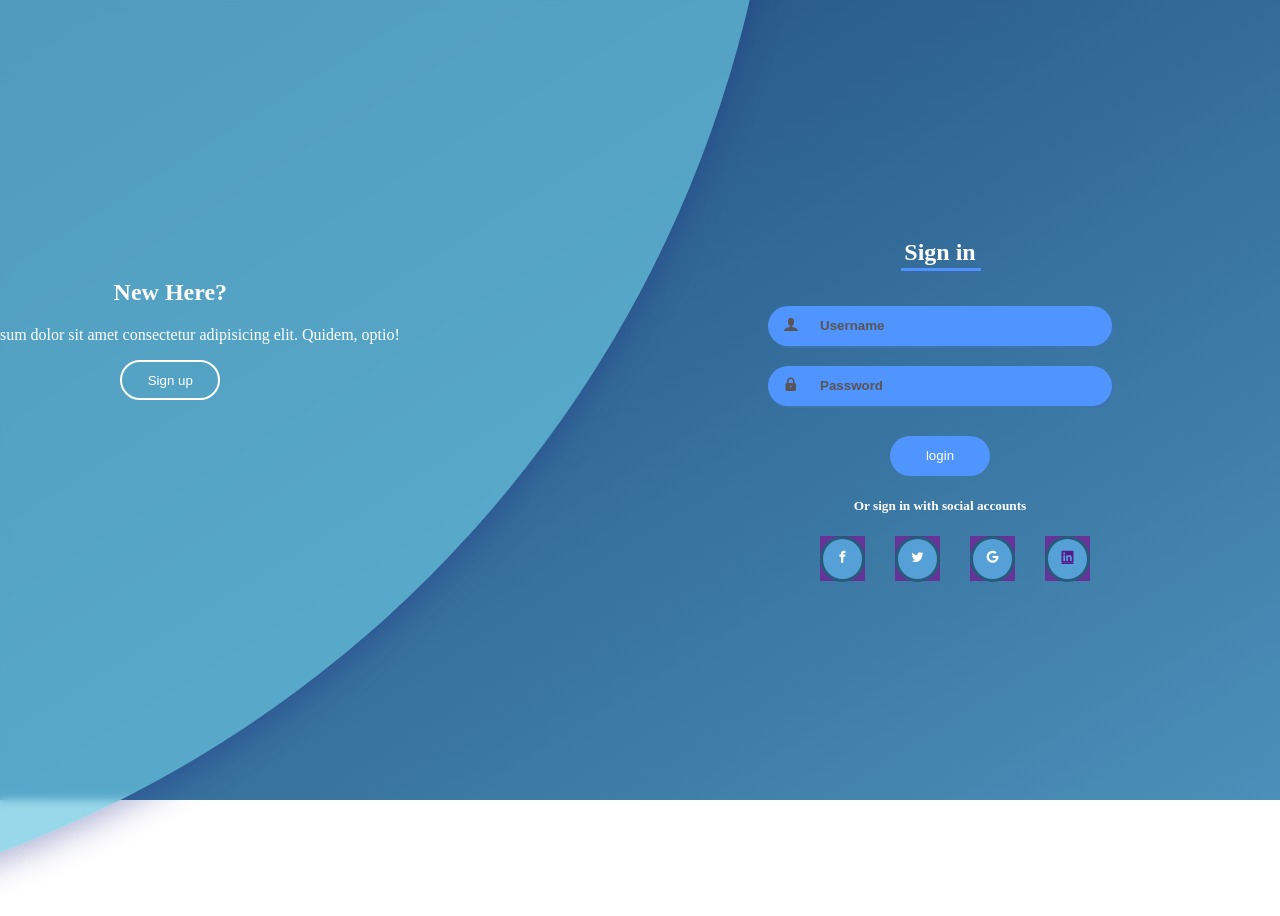
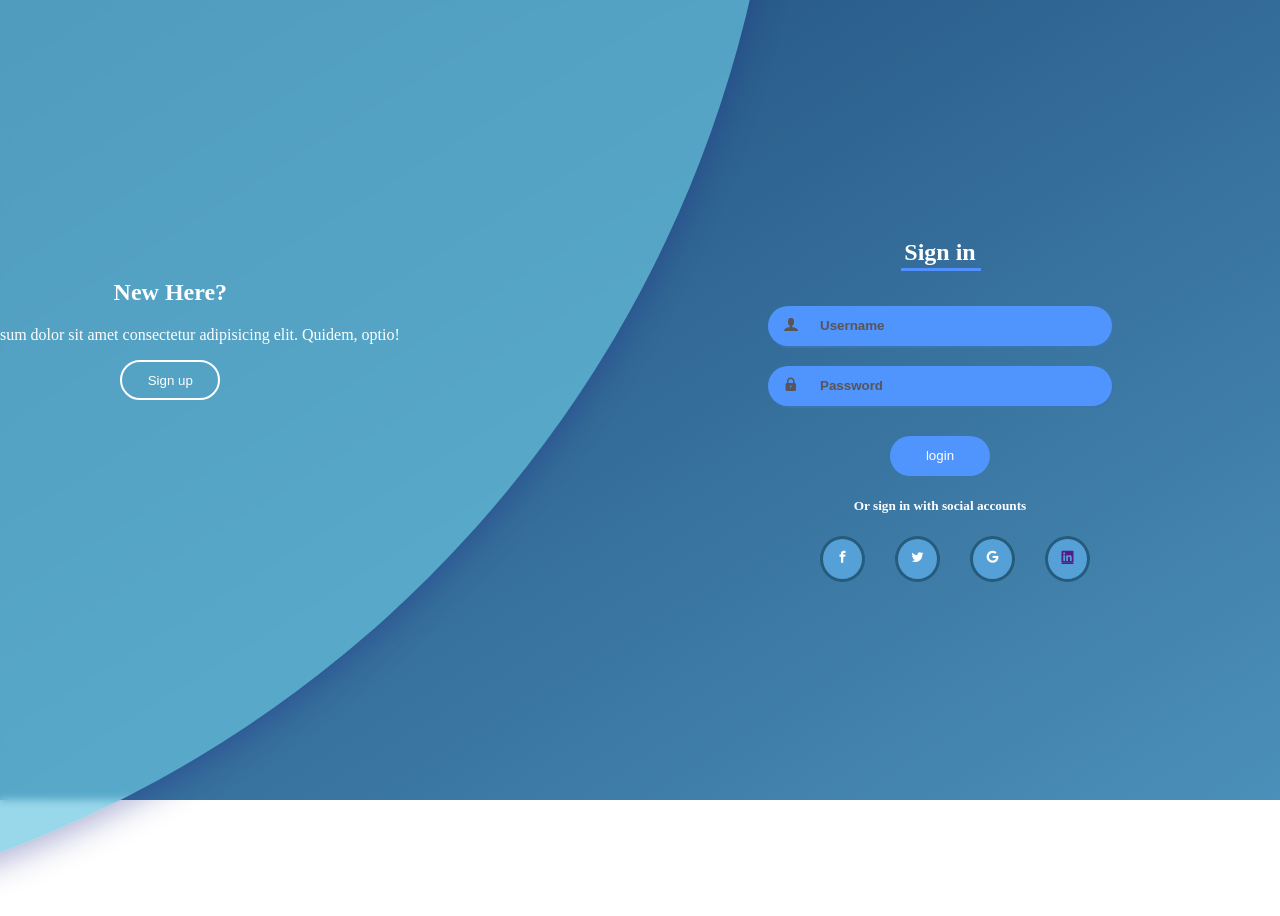
Before and after one commit to gultaj418/glass-morphism, a plain HTML site: page index.html in a window 1280 px wide. Shown: the top 916 px of the page. Drawn offline with nearby package versions, Linux system fonts and the light colour scheme.

Commit message:
transparent

```diff
--- a/style.css
+++ b/style.css
@@ -107,7 +107,7 @@
 .transparent {
   width: 45px;
   height: 45px;
-  background-color: rebeccapurple;
+  background-color: transparent;
   display: flex;
   justify-content: center;
   align-items: center;
```
